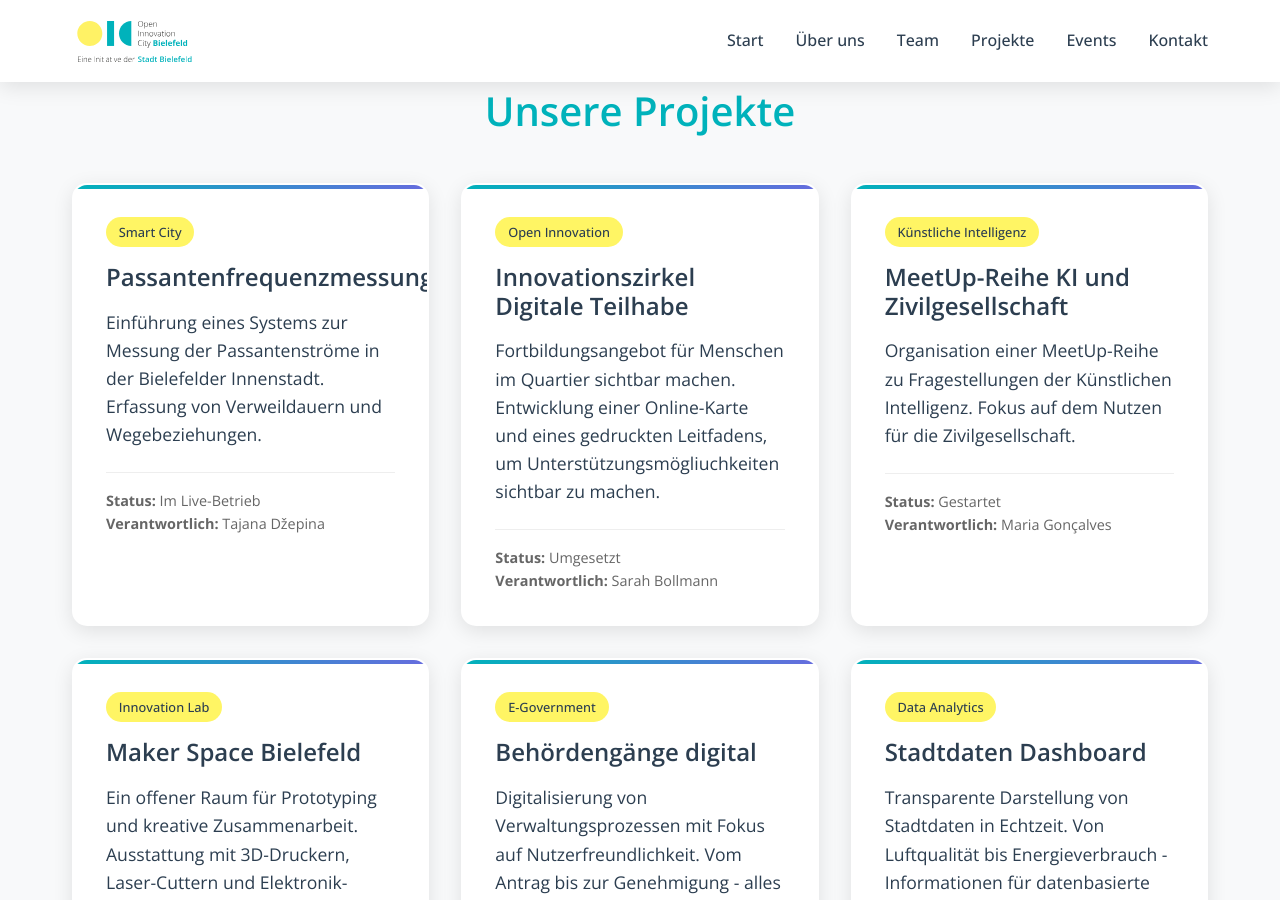
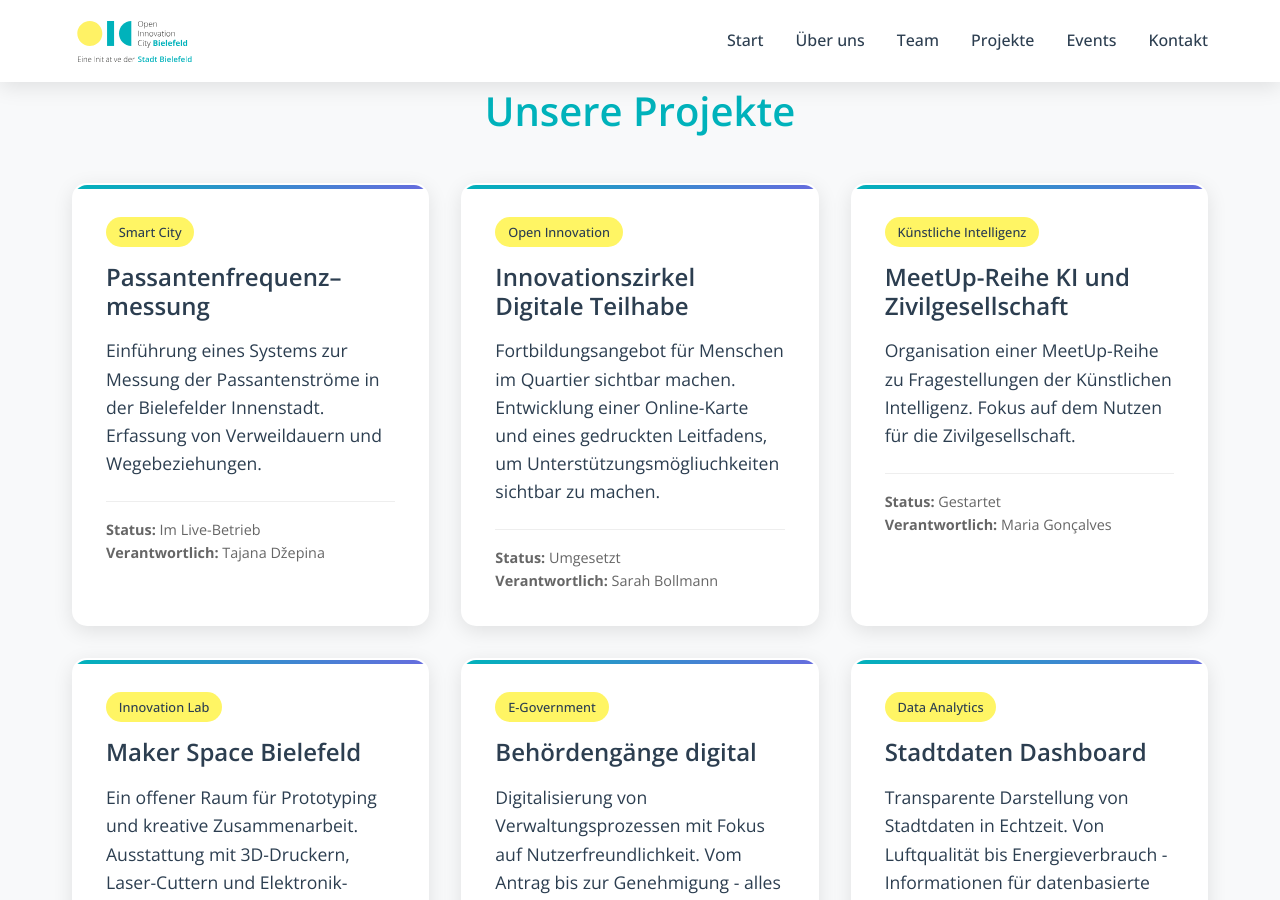
Before and after one commit to Open-Innovation-City/oic-bielefeld-website, a Jekyll site: the page built from index.html, in a window 1280 px wide and 900 px high, scrolled down 3252 px. Built offline with Jekyll 4.4.1, drawn with Linux system fonts in a browser that asks for light colours.

Commit message:
Update projects.yml

```diff
--- a/_data/projects.yml
+++ b/_data/projects.yml
@@ -1,4 +1,4 @@
-- title: "Passantenfrequenzmessung"
+- title: "Passantenfrequenz–<br>messung"
   tag: "Smart City"
   description: "Einführung eines Systems zur Messung der Passantenströme in der Bielefelder Innenstadt. Erfassung von Verweildauern und Wegebeziehungen."
   status: "Im Live-Betrieb"
```
